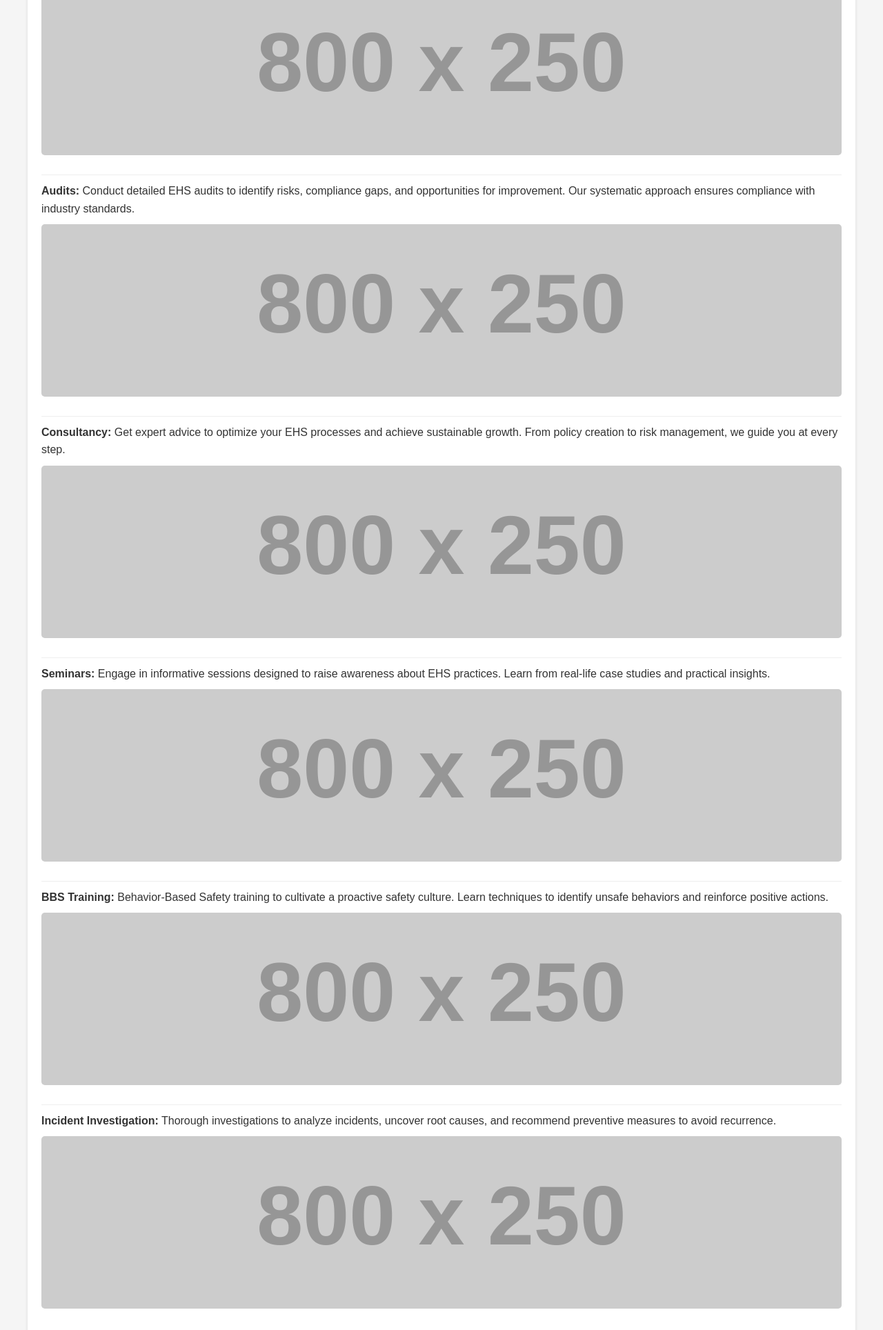
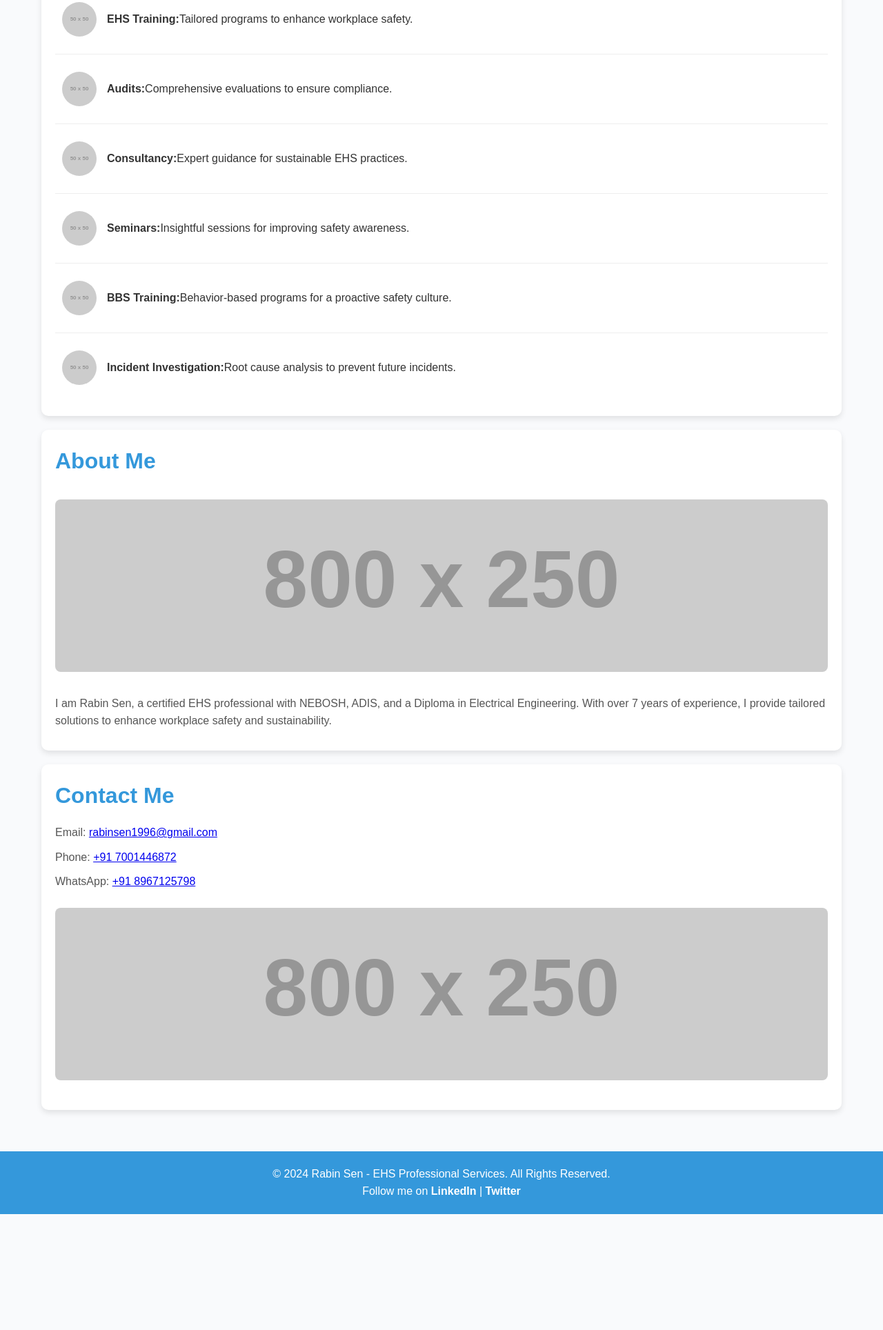
Before and after one commit to RabinEHSO/EHS-Services, a plain HTML site: page index.html in a window 1280 px wide. Shown: the part 716-2644 px from the top of the page at 69% size. After the commit the page ends 2476 px from the top, so only its background shows below. Drawn offline with Linux system fonts and the light colour scheme; placeholder pictures from the web are drawn by us.

Commit message:
Add files via upload

```diff
--- a/index.html
+++ b/index.html
@@ -5,94 +5,139 @@
     <meta name="viewport" content="width=device-width, initial-scale=1.0">
     <title>Rabin Sen - EHS Professional Services</title>
     <style>
-        body {
-            font-family: Arial, sans-serif;
+        /* General Reset */
+        * {
             margin: 0;
             padding: 0;
+            box-sizing: border-box;
+        }
+        body {
+            font-family: 'Arial', sans-serif;
             line-height: 1.6;
-            background-color: #f5f5f5;
             color: #333;
+            background: #f9fafc;
+            padding: 0;
+            margin: 0;
         }
+        /* Header Styling */
         header {
-            background: #2c3e50;
-            color: #fff;
+            background: linear-gradient(135deg, #3498db, #2ecc71);
+            color: white;
             text-align: center;
-            padding: 20px 0;
+            padding: 50px 20px;
+            position: relative;
         }
         header img {
             width: 100%;
-            height: auto;
             max-height: 300px;
+            object-fit: cover;
+            margin-bottom: 20px;
+            border-radius: 8px;
         }
         header h1 {
-            margin: 0;
+            font-size: 2.5rem;
+            margin: 10px 0;
         }
+        header p {
+            font-size: 1.2rem;
+            margin-top: 10px;
+        }
+        /* Navigation Styling */
         nav {
-            background: #34495e;
+            background: #2ecc71;
+            color: white;
             text-align: center;
             padding: 10px 0;
         }
         nav a {
-            color: #fff;
+            color: white;
             margin: 0 15px;
             text-decoration: none;
+            font-weight: bold;
+            text-transform: uppercase;
         }
         nav a:hover {
             text-decoration: underline;
         }
+        /* Main Section Styling */
         main {
             padding: 20px;
             max-width: 1200px;
             margin: 0 auto;
         }
         section {
+            background: white;
             margin-bottom: 20px;
-            background: #fff;
             padding: 20px;
-            border-radius: 5px;
-            box-shadow: 0 2px 5px rgba(0, 0, 0, 0.1);
+            border-radius: 10px;
+            box-shadow: 0 4px 8px rgba(0, 0, 0, 0.1);
+            overflow: hidden;
         }
-        h2 {
-            color: #2c3e50;
+        section h2 {
+            font-size: 2rem;
+            color: #3498db;
+            margin-bottom: 15px;
+        }
+        section img {
+            width: 100%;
+            max-height: 250px;
+            object-fit: cover;
+            margin: 15px 0;
+            border-radius: 8px;
+        }
+        section p {
+            font-size: 1rem;
+            margin: 10px 0;
+            color: #555;
         }
         ul {
             list-style: none;
             padding: 0;
         }
         ul li {
-            padding: 10px 0;
+            font-size: 1rem;
+            padding: 10px;
             border-bottom: 1px solid #eee;
+            display: flex;
+            align-items: center;
         }
         ul li:last-child {
             border-bottom: none;
         }
-        section img {
-            width: 100%;
-            max-height: 250px;
+        ul li img {
+            width: 50px;
+            height: 50px;
+            margin-right: 15px;
+            border-radius: 50%;
             object-fit: cover;
-            border-radius: 5px;
-            margin: 10px 0;
         }
+        /* Footer Styling */
         footer {
-            background: #2c3e50;
-            color: #fff;
+            background: #3498db;
+            color: white;
             text-align: center;
-            padding: 10px 0;
-            position: relative;
-            bottom: 0;
-            width: 100%;
+            padding: 20px;
+            margin-top: 20px;
+        }
+        footer a {
+            color: white;
+            font-weight: bold;
+            text-decoration: none;
+        }
+        footer a:hover {
+            text-decoration: underline;
         }
     </style>
 </head>
 <body>
     <header>
-        <img src="https://via.placeholder.com/1200x300" alt="EHS Professional Banner">
+        <img src="https://via.placeholder.com/1200x300" alt="EHS Banner">
         <h1>Rabin Sen</h1>
-        <p>EHS Professional - Your trusted partner in Environment, Health, and Safety solutions</p>
+        <p>Enhancing Workplace Safety Through Professional EHS Services</p>
     </header>
     <nav>
         <a href="#services">Services</a>
-        <a href="#about">About Me</a>
+        <a href="#about">About</a>
         <a href="#contact">Contact</a>
     </nav>
     <main>
@@ -100,54 +145,50 @@
             <h2>Our Services</h2>
             <ul>
                 <li>
-                    <strong>EHS Training:</strong> Comprehensive training programs to ensure safety and compliance in the workplace. We offer tailored sessions on topics like fire safety, first aid, and hazard management.
-                    <img src="https://via.placeholder.com/800x250" alt="EHS Training">
+                    <img src="https://via.placeholder.com/50" alt="Training">
+                    <strong>EHS Training:</strong> Tailored programs to enhance workplace safety.
                 </li>
                 <li>
-                    <strong>Audits:</strong> Conduct detailed EHS audits to identify risks, compliance gaps, and opportunities for improvement. Our systematic approach ensures compliance with industry standards.
-                    <img src="https://via.placeholder.com/800x250" alt="EHS Audit">
+                    <img src="https://via.placeholder.com/50" alt="Audit">
+                    <strong>Audits:</strong> Comprehensive evaluations to ensure compliance.
                 </li>
                 <li>
-                    <strong>Consultancy:</strong> Get expert advice to optimize your EHS processes and achieve sustainable growth. From policy creation to risk management, we guide you at every step.
-                    <img src="https://via.placeholder.com/800x250" alt="EHS Consultancy">
+                    <img src="https://via.placeholder.com/50" alt="Consultancy">
+                    <strong>Consultancy:</strong> Expert guidance for sustainable EHS practices.
                 </li>
                 <li>
-                    <strong>Seminars:</strong> Engage in informative sessions designed to raise awareness about EHS practices. Learn from real-life case studies and practical insights.
-                    <img src="https://via.placeholder.com/800x250" alt="EHS Seminar">
+                    <img src="https://via.placeholder.com/50" alt="Seminar">
+                    <strong>Seminars:</strong> Insightful sessions for improving safety awareness.
                 </li>
                 <li>
-                    <strong>BBS Training:</strong> Behavior-Based Safety training to cultivate a proactive safety culture. Learn techniques to identify unsafe behaviors and reinforce positive actions.
-                    <img src="https://via.placeholder.com/800x250" alt="BBS Training">
+                    <img src="https://via.placeholder.com/50" alt="BBS">
+                    <strong>BBS Training:</strong> Behavior-based programs for a proactive safety culture.
                 </li>
                 <li>
-                    <strong>Incident Investigation:</strong> Thorough investigations to analyze incidents, uncover root causes, and recommend preventive measures to avoid recurrence.
-                    <img src="https://via.placeholder.com/800x250" alt="Incident Investigation">
+                    <img src="https://via.placeholder.com/50" alt="Incident Investigation">
+                    <strong>Incident Investigation:</strong> Root cause analysis to prevent future incidents.
                 </li>
             </ul>
         </section>
         <section id="about">
             <h2>About Me</h2>
-            <img src="https://via.placeholder.com/800x250" alt="Rabin Sen">
+            <img src="https://via.placeholder.com/800x250" alt="About Rabin Sen">
             <p>
-                Hi, I’m Rabin Sen, a certified EHS professional with over 7 years of industry experience. I hold qualifications in NEBOSH, ADIS, and a Diploma in Electrical Engineering.
-                My journey in Environment, Health, and Safety began with a passion for protecting lives and promoting sustainability. Today, I work with businesses of all sizes to
-                enhance workplace safety and ensure regulatory compliance.
-            </p>
-            <p>
-                I specialize in creating practical solutions tailored to your specific needs, whether it's reducing workplace risks, fostering a safety culture, or managing compliance challenges.
+                I am Rabin Sen, a certified EHS professional with NEBOSH, ADIS, and a Diploma in Electrical Engineering.
+                With over 7 years of experience, I provide tailored solutions to enhance workplace safety and sustainability.
             </p>
         </section>
         <section id="contact">
             <h2>Contact Me</h2>
-            <p>If you're interested in my services or want to learn more, feel free to reach out:</p>
             <p>Email: <a href="mailto:rabinsen1996@gmail.com">rabinsen1996@gmail.com</a></p>
-            <p>Mobile: +91 7001446872</p>
-            <p>WhatsApp: +91 8967125798</p>
-            <img src="https://via.placeholder.com/800x250" alt="Contact Rabin Sen">
+            <p>Phone: <a href="tel:+917001446872">+91 7001446872</a></p>
+            <p>WhatsApp: <a href="https://wa.me/918967125798" target="_blank">+91 8967125798</a></p>
+            <img src="https://via.placeholder.com/800x250" alt="Contact">
         </section>
     </main>
     <footer>
-        <p>&copy; 2024 Rabin Sen - EHS Professional Services. All rights reserved.</p>
+        <p>&copy; 2024 Rabin Sen - EHS Professional Services. All Rights Reserved.</p>
+        <p>Follow me on <a href="#">LinkedIn</a> | <a href="#">Twitter</a></p>
     </footer>
 </body>
 </html>
```
